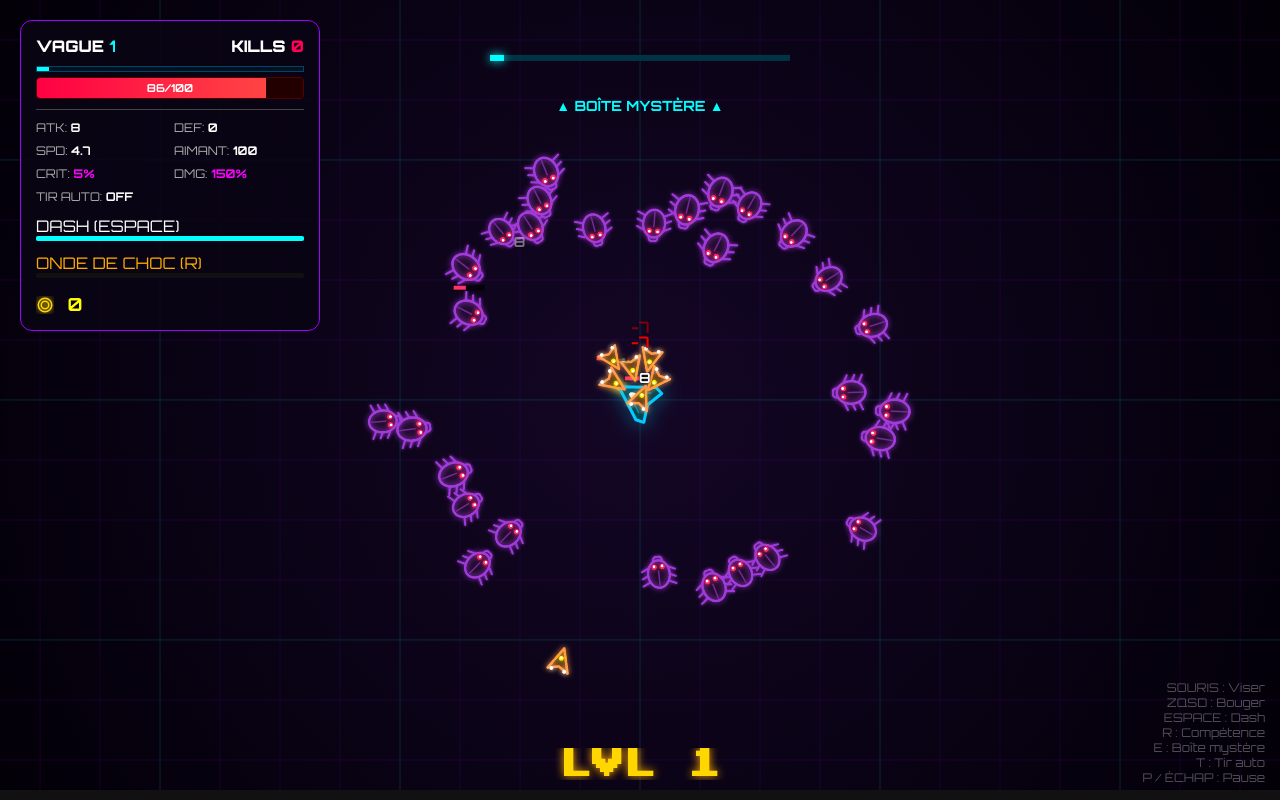
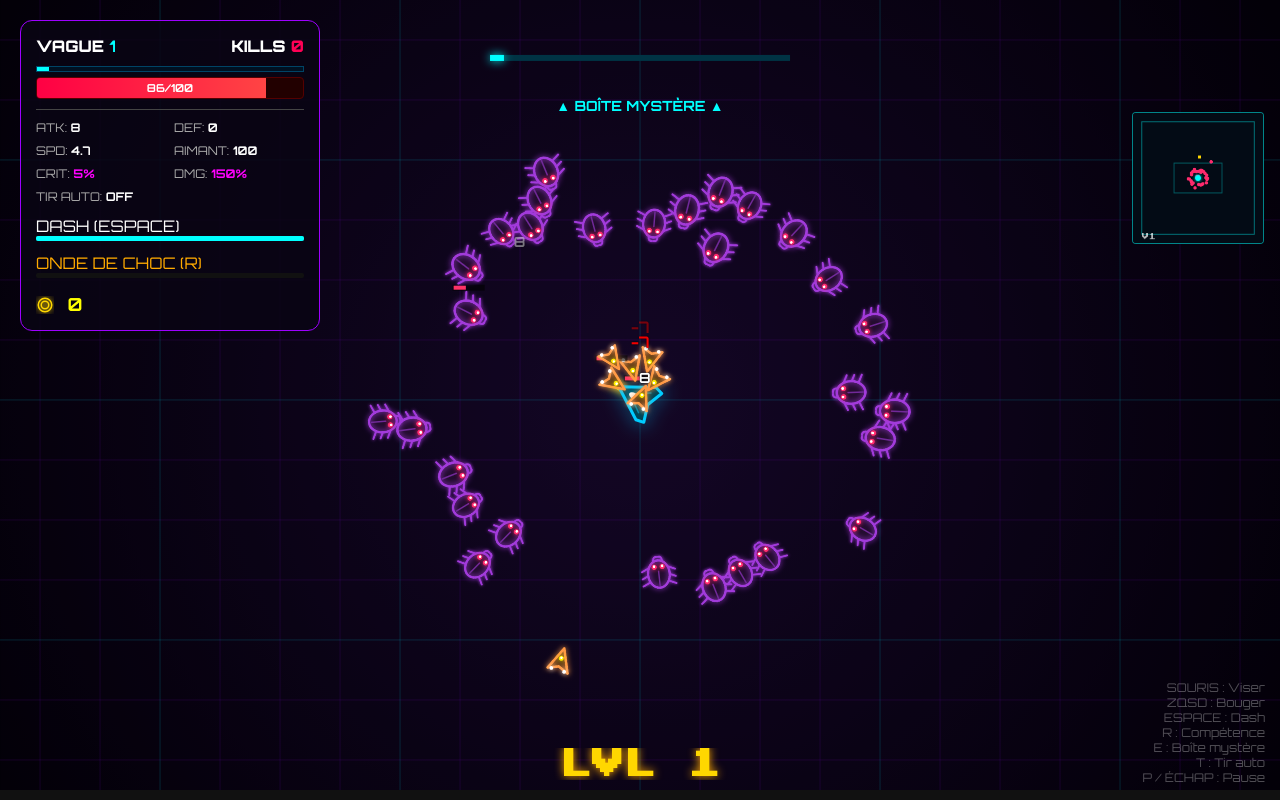
Before and after one commit to DarKexxFR/2D-Game, a website with bundled scripts: page Survivor/index.html in a window 1280 px wide. Both pictures are taken after a click on the button "JOUER". Built offline with nearby package versions, Linux system fonts and the light colour scheme; animation ran at ten frames a second.

Commit message:
Ajoute d'une mini map

```diff
--- a/Survivor/css/hud.css
+++ b/Survivor/css/hud.css
@@ -1,4 +1,18 @@
 /* Interface en jeu */
+#miniMap {
+  position: absolute;
+  top: 112px;
+  right: 16px;
+  width: 132px;
+  height: 132px;
+  display: none;
+  pointer-events: none;
+  z-index: 8;
+  border: 1px solid rgba(0, 255, 255, 0.5);
+  border-radius: 4px;
+  background: rgba(4, 12, 22, 0.9);
+}
+
 #ui {
   position: absolute;
   top: 20px;
@@ -12,6 +26,13 @@
   z-index: 10;
   display: none;
 }
+
+@media (max-width: 760px) {
+  #miniMap {
+    display: none !important;
+  }
+}
+
 .ui-header {
   display: flex;
   justify-content: space-between;
--- a/Survivor/index.html
+++ b/Survivor/index.html
@@ -29,6 +29,7 @@
   <body>
     <div id="gameContainer">
       <canvas id="gameCanvas"></canvas>
+      <canvas id="miniMap" width="264" height="264" aria-label="Mini-carte de la zone"></canvas>
 
       <!-- ===== HUD EN JEU ===== -->
       <div id="xpContainer"><div id="xpBar"></div></div>
--- /dev/null
+++ b/Survivor/src/render/miniMap.js
@@ -0,0 +1,69 @@
+import { MAP_BOUNDS, MAP_SIZE } from "../config.js";
+import { view } from "../core/canvas.js";
+import { camera, game, mysteryBox, player, world } from "../core/state.js";
+
+const canvas = document.getElementById("miniMap");
+const ctx = canvas.getContext("2d");
+const DISPLAY_SIZE = 132;
+const SCALE = canvas.width / DISPLAY_SIZE;
+const PADDING = 9;
+const AREA_SIZE = DISPLAY_SIZE - PADDING * 2;
+
+function mapX(x) {
+  return PADDING + ((x - MAP_BOUNDS.minX) / MAP_SIZE) * AREA_SIZE;
+}
+
+function mapY(y) {
+  return PADDING + ((y - MAP_BOUNDS.minY) / MAP_SIZE) * AREA_SIZE;
+}
+
+export function drawMiniMap() {
+  if (!game.started) return;
+  ctx.setTransform(SCALE, 0, 0, SCALE, 0, 0);
+  ctx.clearRect(0, 0, DISPLAY_SIZE, DISPLAY_SIZE);
+  ctx.fillStyle = "rgba(4, 12, 22, 0.94)";
+  ctx.fillRect(0, 0, DISPLAY_SIZE, DISPLAY_SIZE);
+
+  ctx.strokeStyle = "rgba(0, 255, 255, 0.42)";
+  ctx.lineWidth = 1;
+  ctx.strokeRect(PADDING, PADDING, AREA_SIZE, AREA_SIZE);
+
+  ctx.save();
+  ctx.beginPath();
+  ctx.rect(PADDING, PADDING, AREA_SIZE, AREA_SIZE);
+  ctx.clip();
+
+  ctx.strokeStyle = "rgba(0, 255, 255, 0.32)";
+  ctx.lineWidth = 1;
+  ctx.strokeRect(
+    mapX(camera.x),
+    mapY(camera.y),
+    (view.width / MAP_SIZE) * AREA_SIZE,
+    (view.height / MAP_SIZE) * AREA_SIZE,
+  );
+
+  if (mysteryBox.active) {
+    ctx.fillStyle = "#ffd700";
+    ctx.fillRect(mapX(mysteryBox.x), mapY(mysteryBox.y), 3, 3);
+  }
+
+  for (const enemy of world.enemies) {
+    if (enemy.dead) continue;
+    ctx.fillStyle = enemy.template?.isBoss ? "#ff9b45" : "#ff2a6d";
+    ctx.beginPath();
+    ctx.arc(mapX(enemy.x), mapY(enemy.y), enemy.template?.isBoss ? 3 : 1.7, 0, Math.PI * 2);
+    ctx.fill();
+  }
+
+  ctx.fillStyle = "#00ffff";
+  ctx.shadowColor = "#00ffff";
+  ctx.shadowBlur = 6;
+  ctx.beginPath();
+  ctx.arc(mapX(player.worldX), mapY(player.worldY), 3, 0, Math.PI * 2);
+  ctx.fill();
+  ctx.restore();
+
+  ctx.fillStyle = "rgba(255, 255, 255, 0.72)";
+  ctx.font = '7px "Press Start 2P", monospace';
+  ctx.fillText(`V${game.wave}`, PADDING, DISPLAY_SIZE - 3);
+}
--- a/Survivor/src/render/renderer.js
+++ b/Survivor/src/render/renderer.js
@@ -5,6 +5,7 @@ import { ctx, resetTransform, view } from "../core/canvas.js";
 import { camera, game } from "../core/state.js";
 import { drawEnemies, drawPlayer, drawProjectiles, drawSkillEffects } from "./entities.js";
 import { drawFloatingTexts, drawParticles, drawVisualEffects } from "./effects.js";
+import { drawMiniMap } from "./miniMap.js";
 import { drawGrid, drawMapBorder, drawMysteryBox, drawPickups, drawShrines } from "./world.js";
 
 export { renderMenuBackground } from "./menuScene.js";
@@ -44,6 +45,7 @@ export function render() {
   // Sur petit écran, le minuteur du HUD suffit (évite le chevauchement).
   if (view.scale === 1) drawWaveTimer();
   ctx.restore();
+  drawMiniMap();
 }
 
 function drawWaveTimer() {
--- a/Survivor/src/ui/hud.js
+++ b/Survivor/src/ui/hud.js
@@ -7,7 +7,7 @@ import { heroSkill } from "../systems/skills.js";
 import { setClass, setText, setVisible, setWidth } from "./dom.js";
 import { isTouchDevice, showTouchControls } from "./touchControls.js";
 
-const HUD_ELEMENTS = ["ui", "xpContainer", "levelIndicator"];
+const HUD_ELEMENTS = ["ui", "xpContainer", "levelIndicator", "miniMap"];
 
 export function showHud(visible) {
   for (const id of HUD_ELEMENTS) setVisible(id, visible);
```
